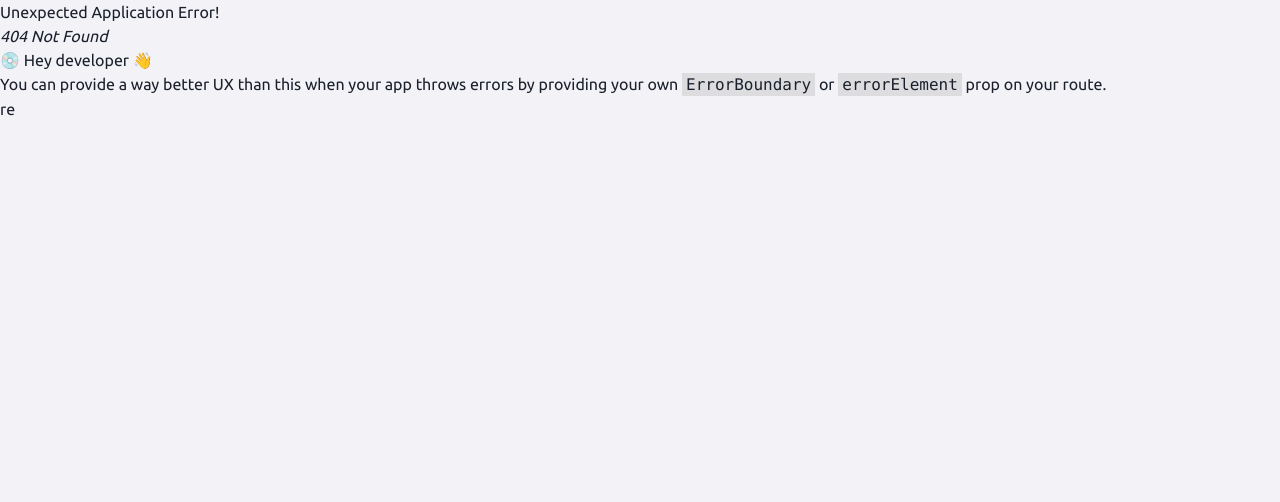
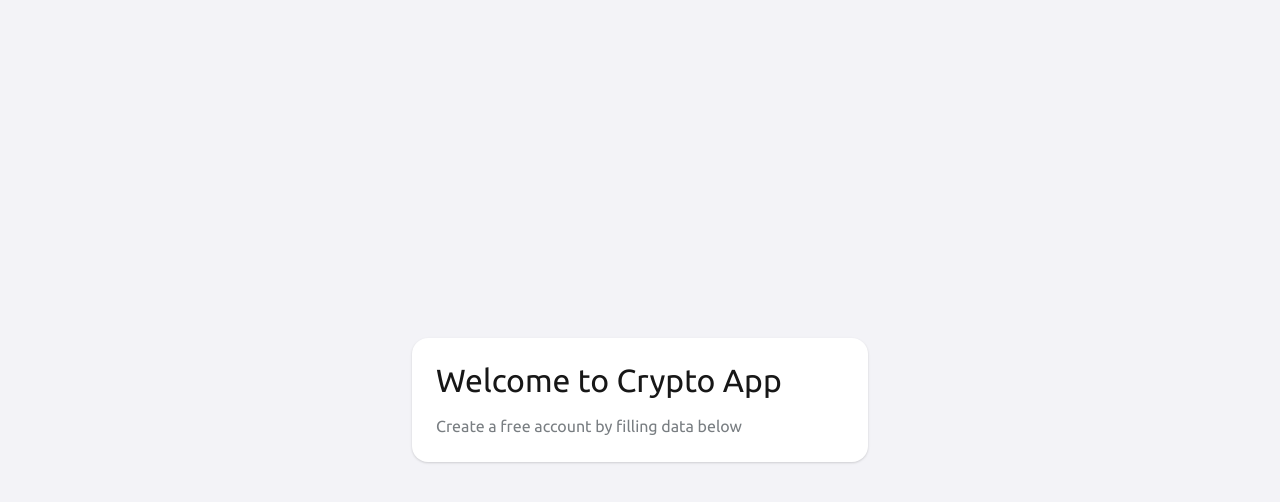
Before and after one commit to AdilAhmedShekhani/CryptoDashboard-Auth, a React (Vite) app in the folder app/: page /signup in a window 1280 px wide. Before the commit this address had no page. Shown: the top 502 px of the page. Built offline with nearby package versions, Linux system fonts and the light colour scheme.

Commit message:
Signup Page Create

```diff
--- a/app/index.html
+++ b/app/index.html
@@ -11,4 +11,3 @@
     <script type="module" src="/src/main.jsx"></script>
   </body>
 </html>
-re
--- a/app/src/App.jsx
+++ b/app/src/App.jsx
@@ -3,6 +3,7 @@ import { createBrowserRouter, RouterProvider } from "react-router-dom";
 
 import Support from "./pages/Support/Support";
 import TransactionPage from "./pages/Transaction/Transaction";
+import Signup from "./pages/Auth/Signup/Signup";
 const router = createBrowserRouter([
   {
     path: "/",
@@ -16,6 +17,10 @@ const router = createBrowserRouter([
     path: "/support",
     element: <Support />,
   },
+  {
+    path: "/signup",
+    element: <Signup />,
+  },
 ]);
 
 function App() {
--- /dev/null
+++ b/app/src/pages/Auth/Signup/Signup.jsx
@@ -0,0 +1,18 @@
+import { Card, Center, Container, Text } from "@chakra-ui/react";
+
+const Signup = () => {
+  return (
+    <Container>
+      <Center minH="100vh">
+        <Card p="6" borderRadius="1rem" w="456px">
+          <Text textStyle="h1">Welcome to Crypto App</Text>
+          <Text textStyle="p2" color="black.60" mt="4">
+            Create a free account by filling data below
+          </Text>
+        </Card>
+      </Center>
+    </Container>
+  );
+};
+
+export default Signup;
```
Also changed, not shown: 1 other file (tests, documents, lock files or other folders).
